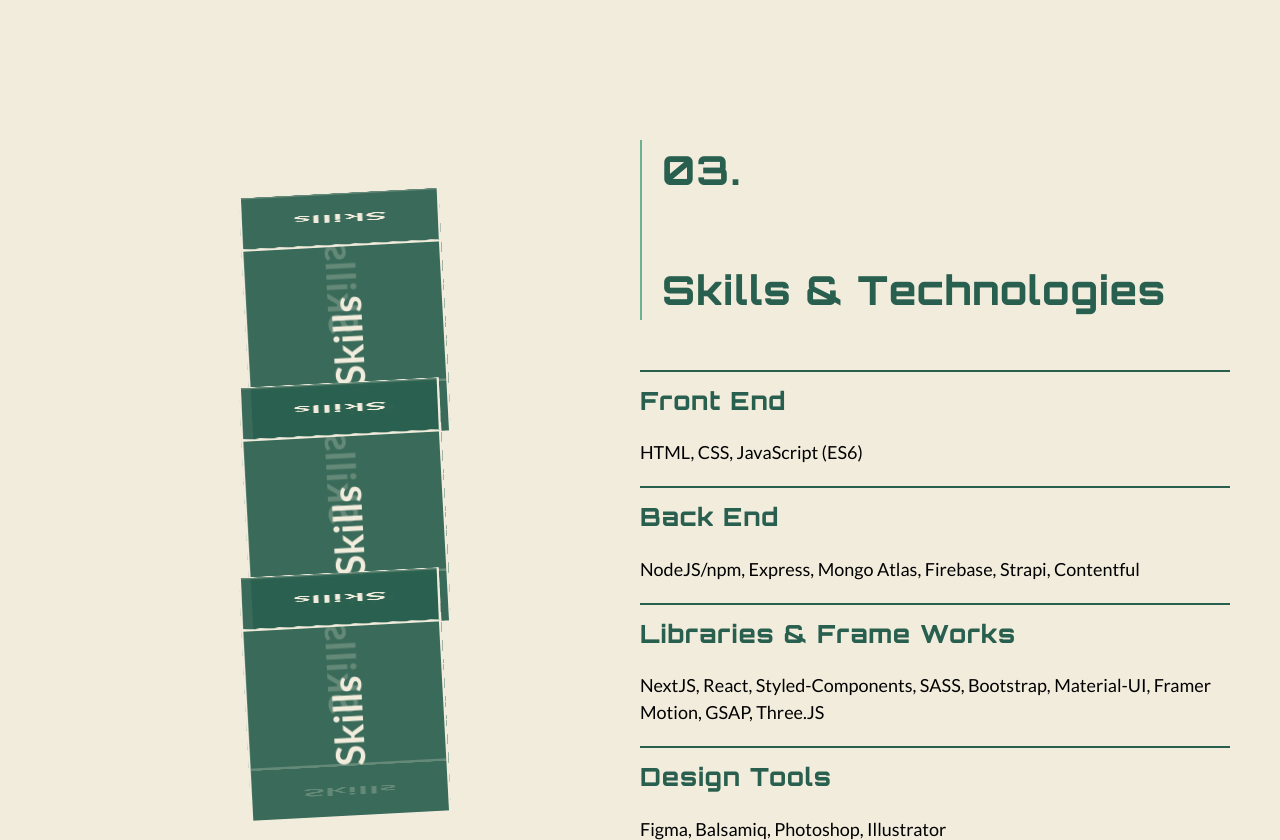
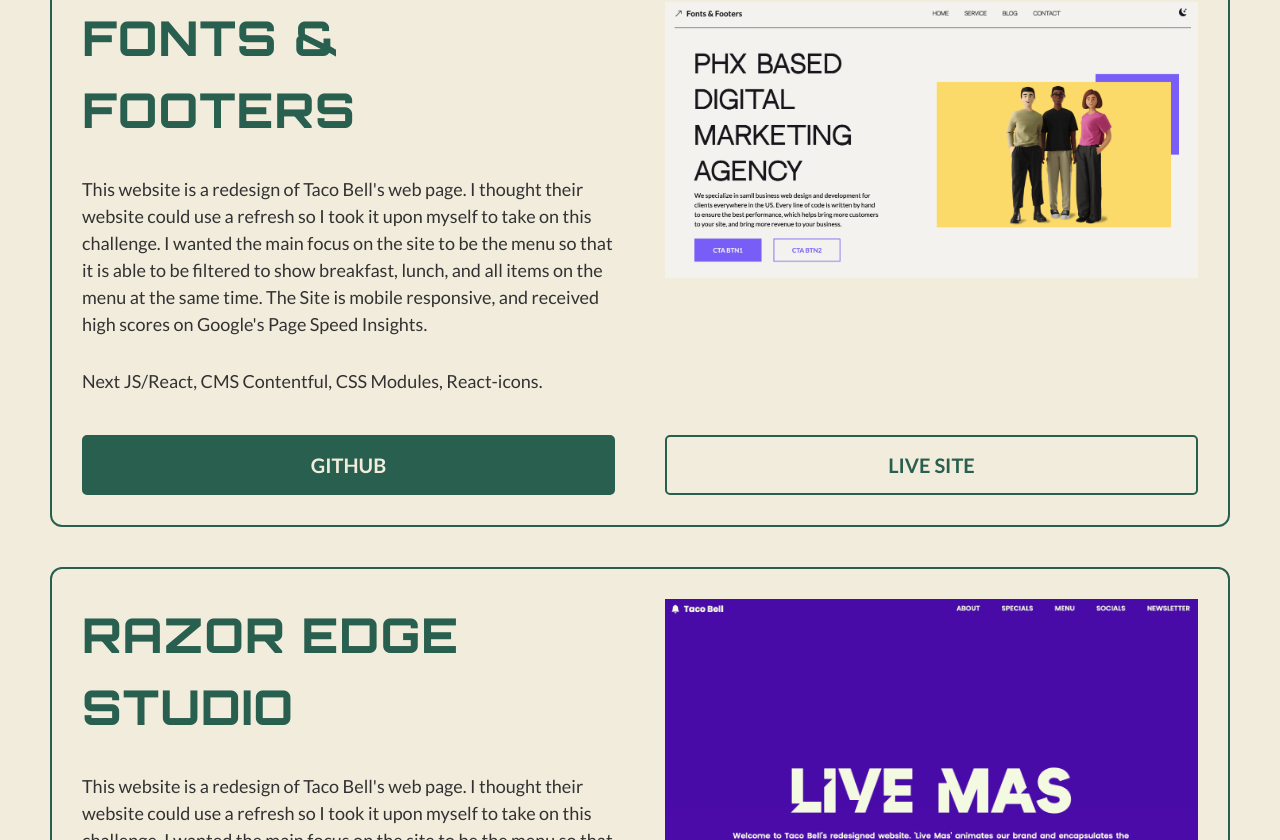
Before and after one commit to ChristianWare/Portland, a Next.js app: page / in a window 1280 px wide. Shown: the part 4120-4960 px from the top of the page. Built offline with nearby package versions, Linux system fonts and the light colour scheme.

Commit message:
New Image/Animation Updates

```diff
--- a/src/components/utils/Animation.js
+++ b/src/components/utils/Animation.js
@@ -45,7 +45,7 @@
 
 export const slideLeft = {
   hidden: {
-    x: -100,
+    x: -200,
     opacity: 0,
   },
   show: {
@@ -56,7 +56,7 @@
 
 export const slideRight = {
   hidden: {
-    x: 100,
+    x: 200,
     opacity: 1,
   },
   show: {
--- a/src/data/projects.js
+++ b/src/data/projects.js
@@ -1,6 +1,7 @@
 import img2 from "../../public/images/img2.png";
 import img3 from "../../public/images/img3.png";
 import img5 from "../../public/images/img5.png";
+import img6 from "../../public/images/6.png";
 
 const projects = [
   {
@@ -12,8 +13,6 @@
     github: "https://github.com/ChristianWare/Portland",
     url: "https://chrisware.io/",
     image: img5,
-    width: 500,
-    height: 308,
   },
   {
     id: 2,
@@ -24,8 +23,6 @@
     github: "https://github.com/ChristianWare/Periodic-Table-Of-Telements",
     url: "https://telements.co/",
     image: img2,
-    width: 500,
-    height: 413,
   },
   {
     id: 3,
@@ -36,8 +33,26 @@
     github: "https://github.com/ChristianWare/Taco-Bell",
     url: "https://livemas.io/",
     image: img3,
-    width: 510,
-    height: 438,
+  },
+  {
+    id: 3,
+    title: "Fonts & Footers",
+    description:
+      "This website is a redesign of Taco Bell's web page. I thought their website could use a refresh so I took it upon myself to take on this challenge. I wanted the main focus on the site to be the menu so that it is able to be filtered to show breakfast, lunch, and all items on the menu at the same time. The Site is mobile responsive, and received high scores on Google's Page Speed Insights.",
+    tech: "Next JS/React, CMS Contentful, CSS Modules, React-icons.",
+    github: "https://github.com/ChristianWare/Taco-Bell",
+    url: "https://livemas.io/",
+    image: img6,
+  },
+  {
+    id: 3,
+    title: "Razor Edge Studio",
+    description:
+      "This website is a redesign of Taco Bell's web page. I thought their website could use a refresh so I took it upon myself to take on this challenge. I wanted the main focus on the site to be the menu so that it is able to be filtered to show breakfast, lunch, and all items on the menu at the same time. The Site is mobile responsive, and received high scores on Google's Page Speed Insights.",
+    tech: "Next JS/React, CMS Contentful, CSS Modules, React-icons.",
+    github: "https://github.com/ChristianWare/Taco-Bell",
+    url: "https://livemas.io/",
+    image: img3,
   },
 ];
 
```
Also changed, not shown: public/images/6.png (added), public/images/img4.png (deleted).
